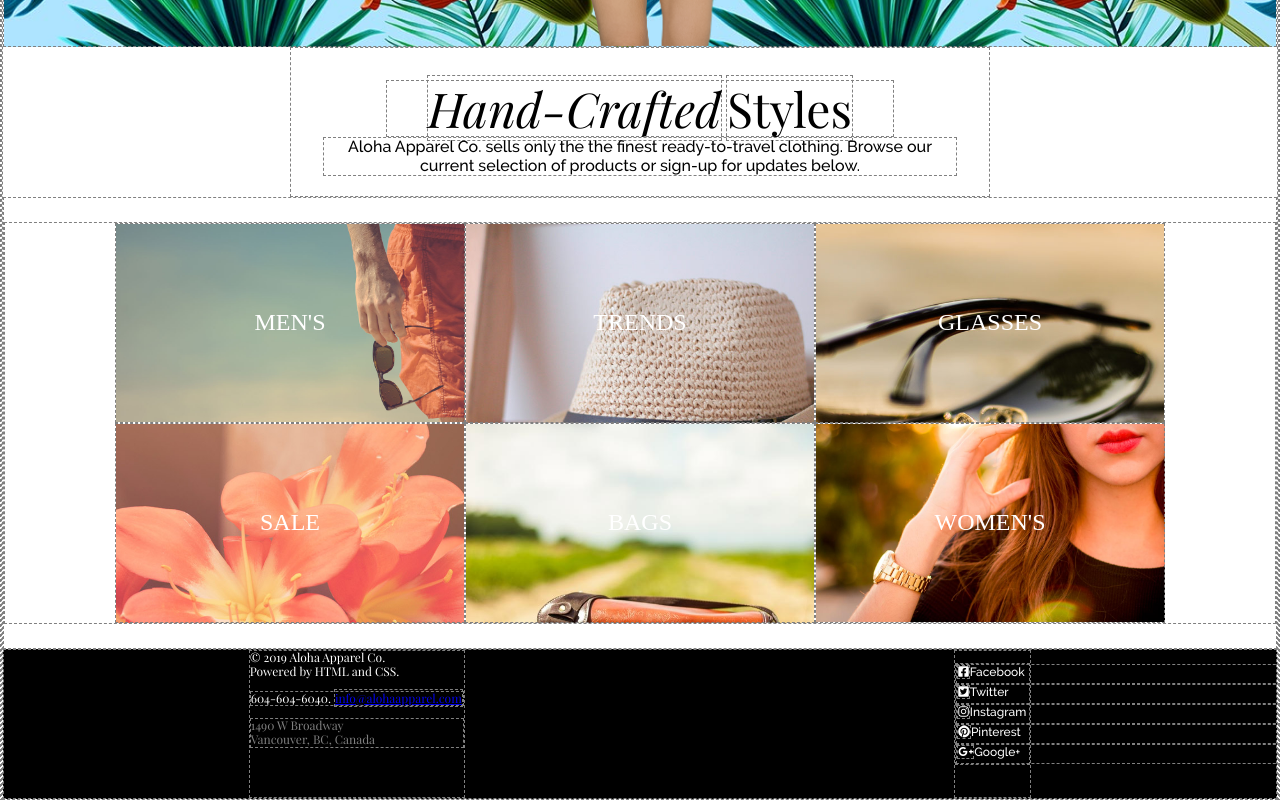
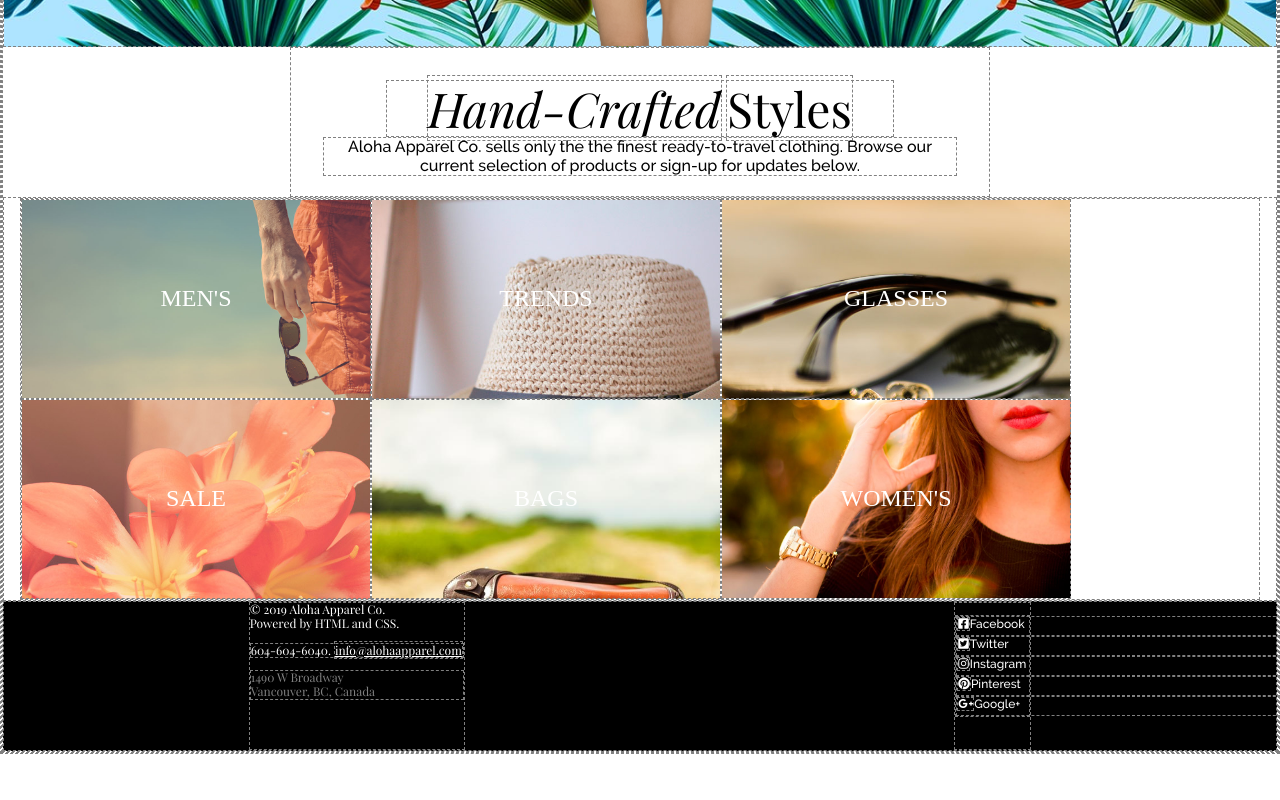
Before and after one commit to Penner77/Aloha-Project-1, a plain HTML site: page index.html in a window 1280 px wide. Shown: the part 536-1336 px from the top of the page. After the commit the page ends 1288 px from the top, so only its background shows below. Drawn offline with Linux system fonts and the light colour scheme.

Commit message:
White text on email link

```diff
--- a/index.html
+++ b/index.html
@@ -76,8 +76,8 @@
 <!-- END OF HAND CRAFTED STYLES SECTION -->
 
 <!-- BEGINNING OF CATEGORIES SECTION -->
-    <!-- note that I think the categories should 2 rows of 3 divs -->
-<div>
+
+<div class="cats-section">
 
     <ul class="categories">
         <li class="mens">Men's</li>
@@ -105,7 +105,7 @@
         <br>
     Powered by HTML and CSS.
         <p>
-        604-604-6040. <a href="mailto:"info@alohaapparel.com">info@alohaapparel.com</a>
+        604-604-6040. <a class="emaillink" href="mailto:"info@alohaapparel.com">info@alohaapparel.com</a>
         </p>
         <p class="address">
             1490 W Broadway<br>
--- a/style.css
+++ b/style.css
@@ -165,19 +165,20 @@ margin: auto;
 /* START OF CATEGORIES SECTION */
 
 
+
 .categories { /*UL the flex CONTAINER*/
 display: flex;
 flex-wrap: wrap;
-justify-content: center;
-align-items: center;
-
 list-style: none;
 padding: 0;
+margin:auto;
 text-transform: uppercase;
 font-size: 1.5rem;
 color: white;
+max-width: 1240px;;
 
 }
+
 
 .categories li {
     display: inline-flex;
@@ -280,3 +281,10 @@ li {
   .address {
     color: grey;
   }
+
+
+    a.emaillink:link { color: white; }
+
+    a.emaillink:visited { color: white; }
+
+    a.emaillink:hover { color: white; }
```
